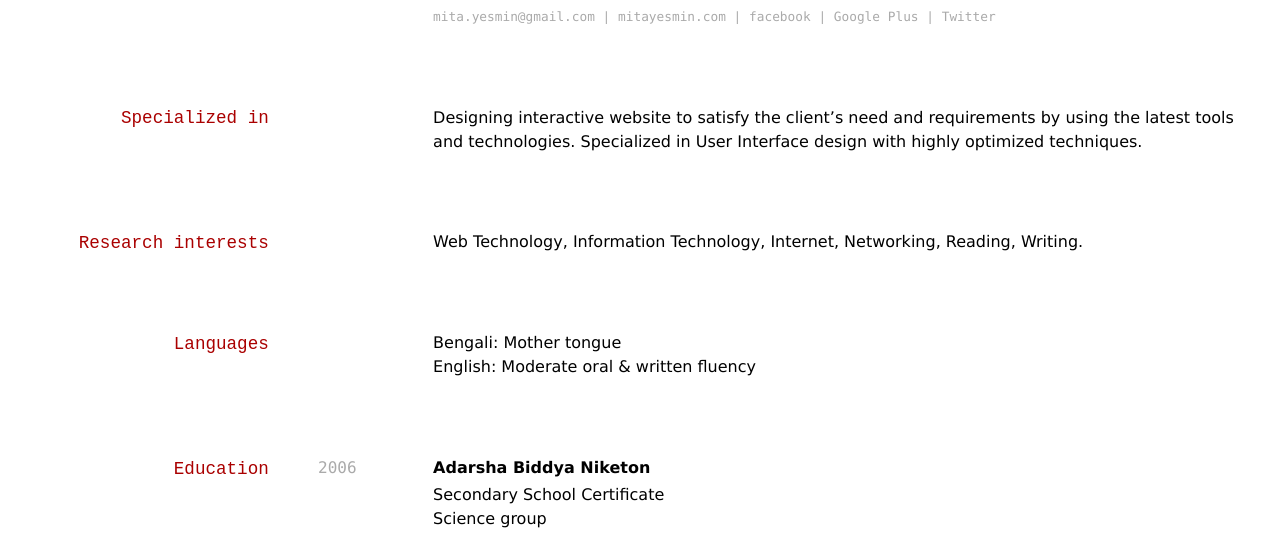
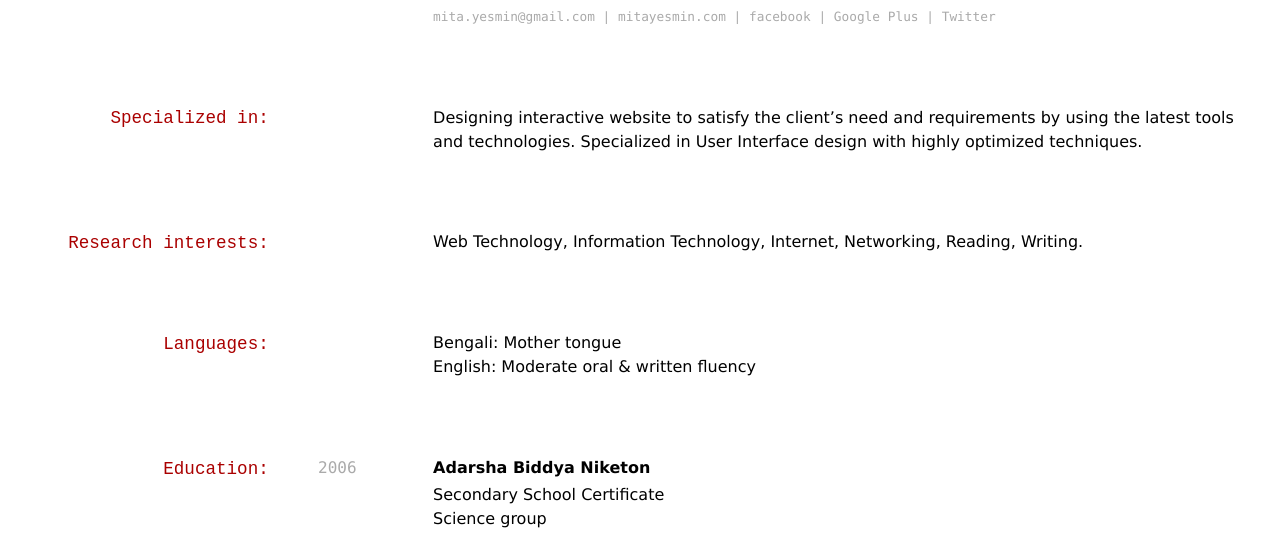
Before and after one commit to mita07/my-resume, a Jekyll site: the page built from index.md, in a window 1280 px wide and 900 px high. Shown: the part 120-677 px from the top of the window. Built offline with Jekyll 4.4.1, drawn with Linux system fonts in a browser that asks for light colours.

```diff
--- a/index.md
+++ b/index.md
@@ -15,38 +15,34 @@ Professional Web Designer, UI Enthusiast
 
 
 
-## Specialized in
+## Specialized in:
 Designing interactive website to satisfy the client's need and requirements by using the latest tools and technologies. Specialized in User Interface design with highly optimized techniques.
 
 
-## Research interests
+## Research interests:
 Web Technology, Information Technology, Internet, Networking, Reading, Writing.
 
 
-## Languages
+## Languages:
 Bengali: Mother tongue
 English: Moderate oral & written fluency
 
 
-## Education
-
+## Education:
 `2006`
 __Adarsha Biddya Niketon__
-
 - Secondary School Certificate
 - Science group
 
 
 `2008`
 __Adamjee Cantonment College__
-
 - Higher Secondary Certificate
 - Science Group
 
 
 `2013`
 __Daffodil International University__
-
 - Bachelors in Computer Science and Engineering
 
 
```
